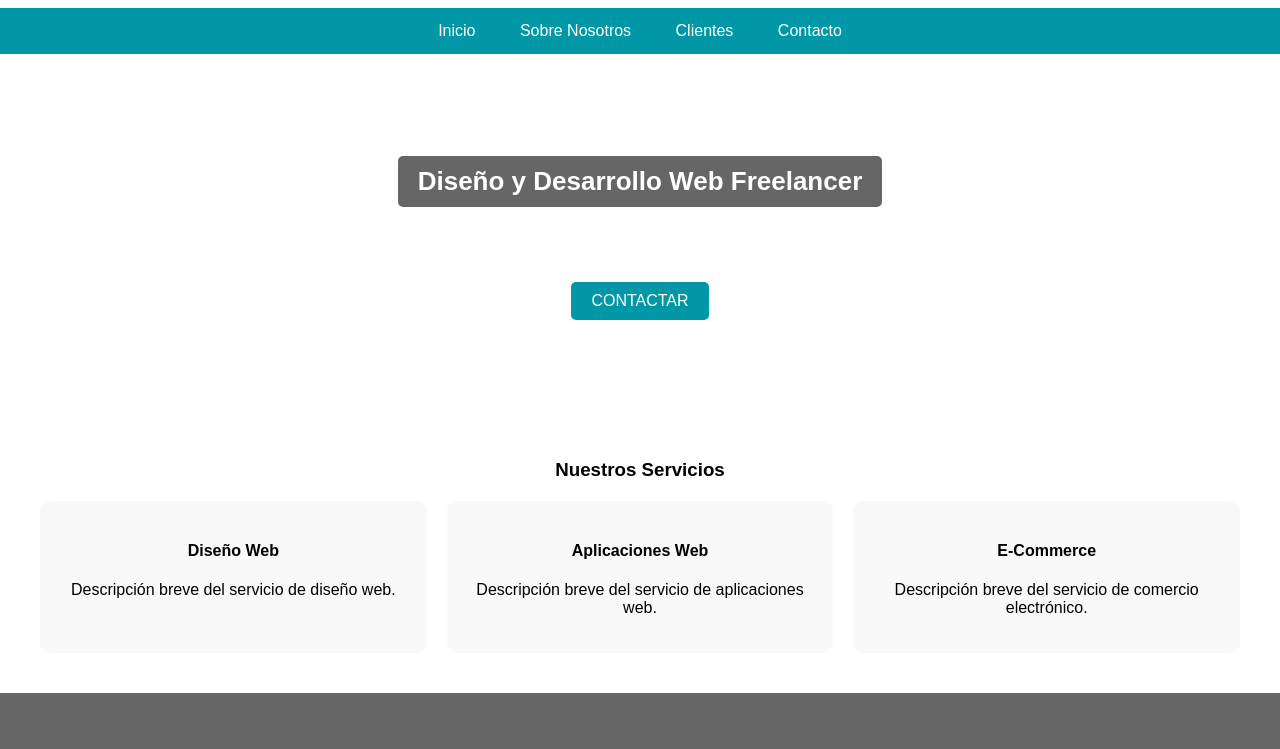
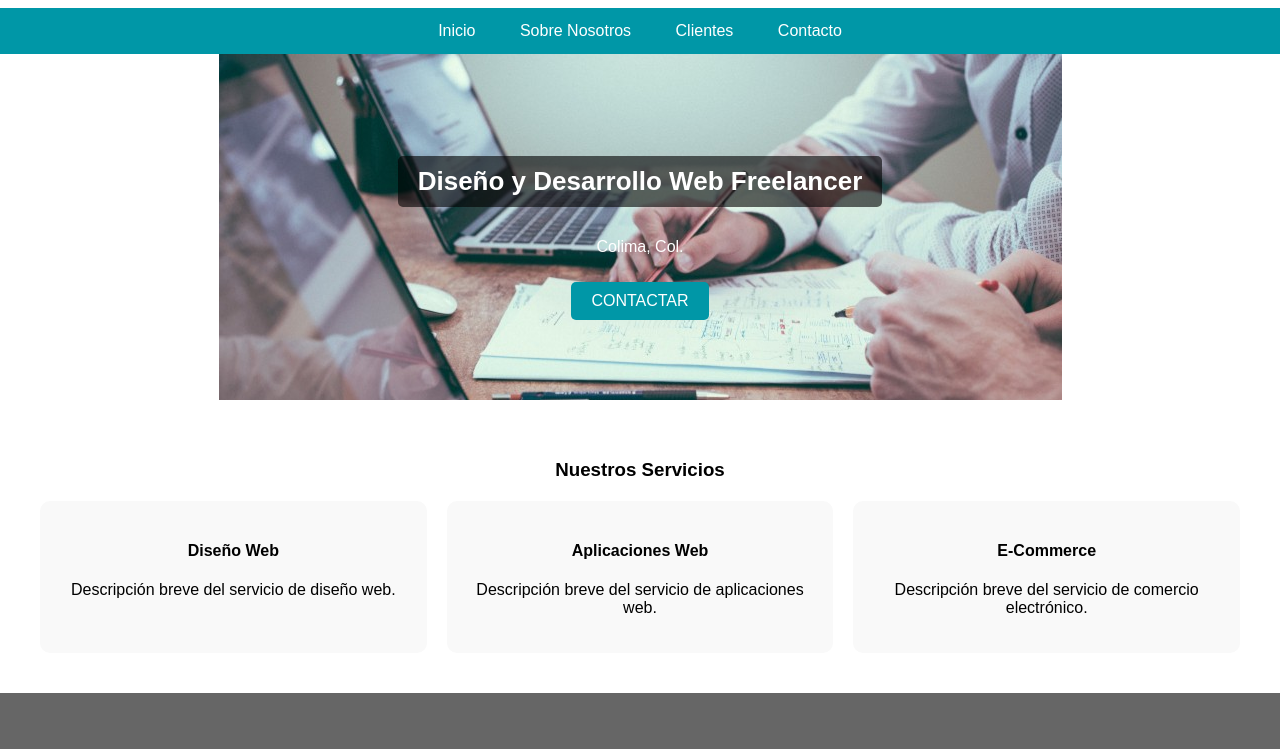
Before and after one commit to Emipalacios22/Practica-1, a plain HTML site: page index.html in a window 1280 px wide. Shown: the part 40-789 px from the top of the page. Drawn offline with Linux system fonts and the light colour scheme.

Commit message:
third commit

```diff
--- a/css/styles.css
+++ b/css/styles.css
@@ -33,7 +33,7 @@ nav a:hover {
 }
 
 .banner {
-    background-image: url(/img/image.jpg);
+    background-image: url(/Practica-1/img/img.jpg);
     background-repeat: no-repeat;
     background-position: top;
     position: relative;
```
Also changed, not shown: img/img.jpg (renamed from js/img.jpg).
